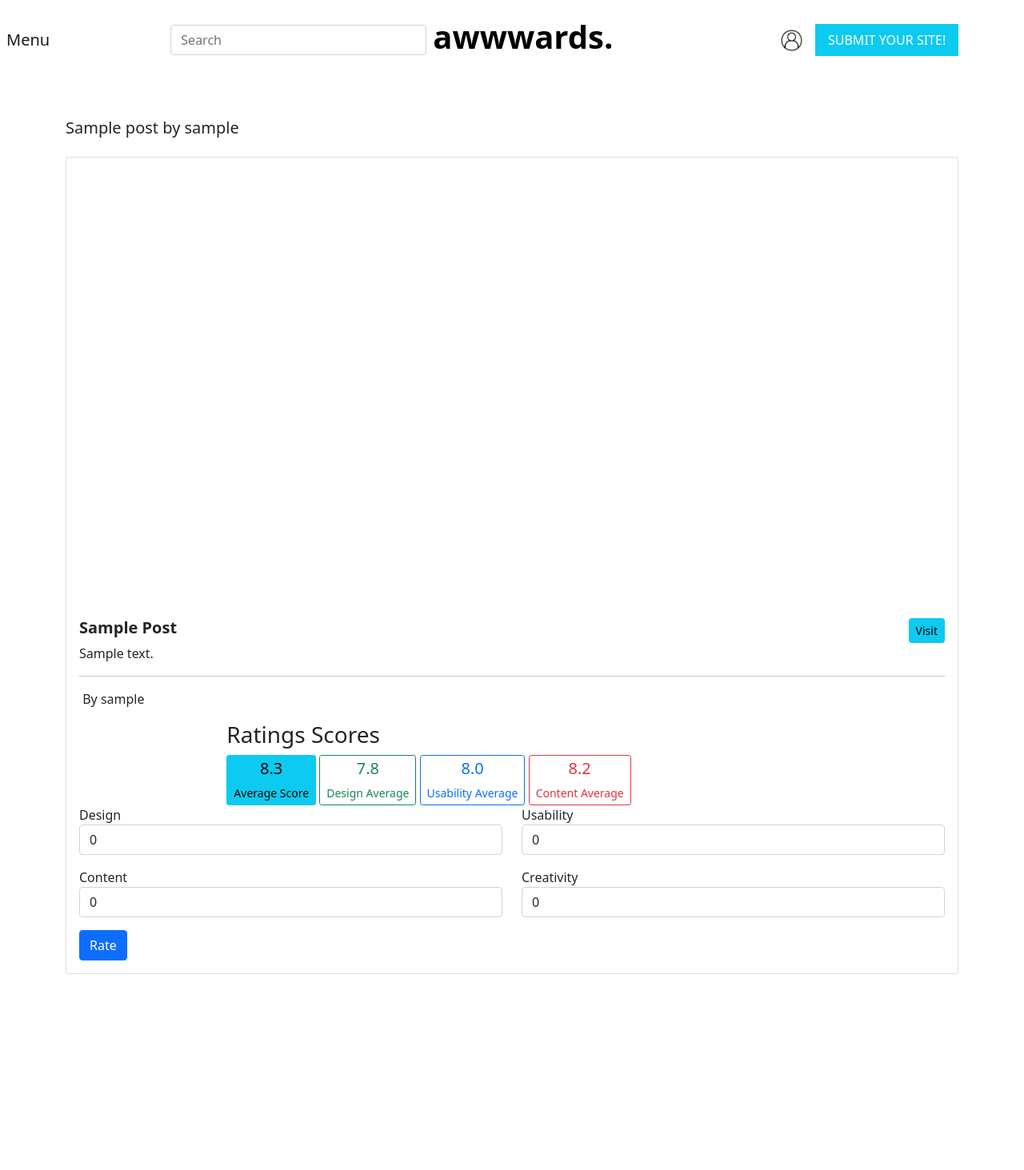
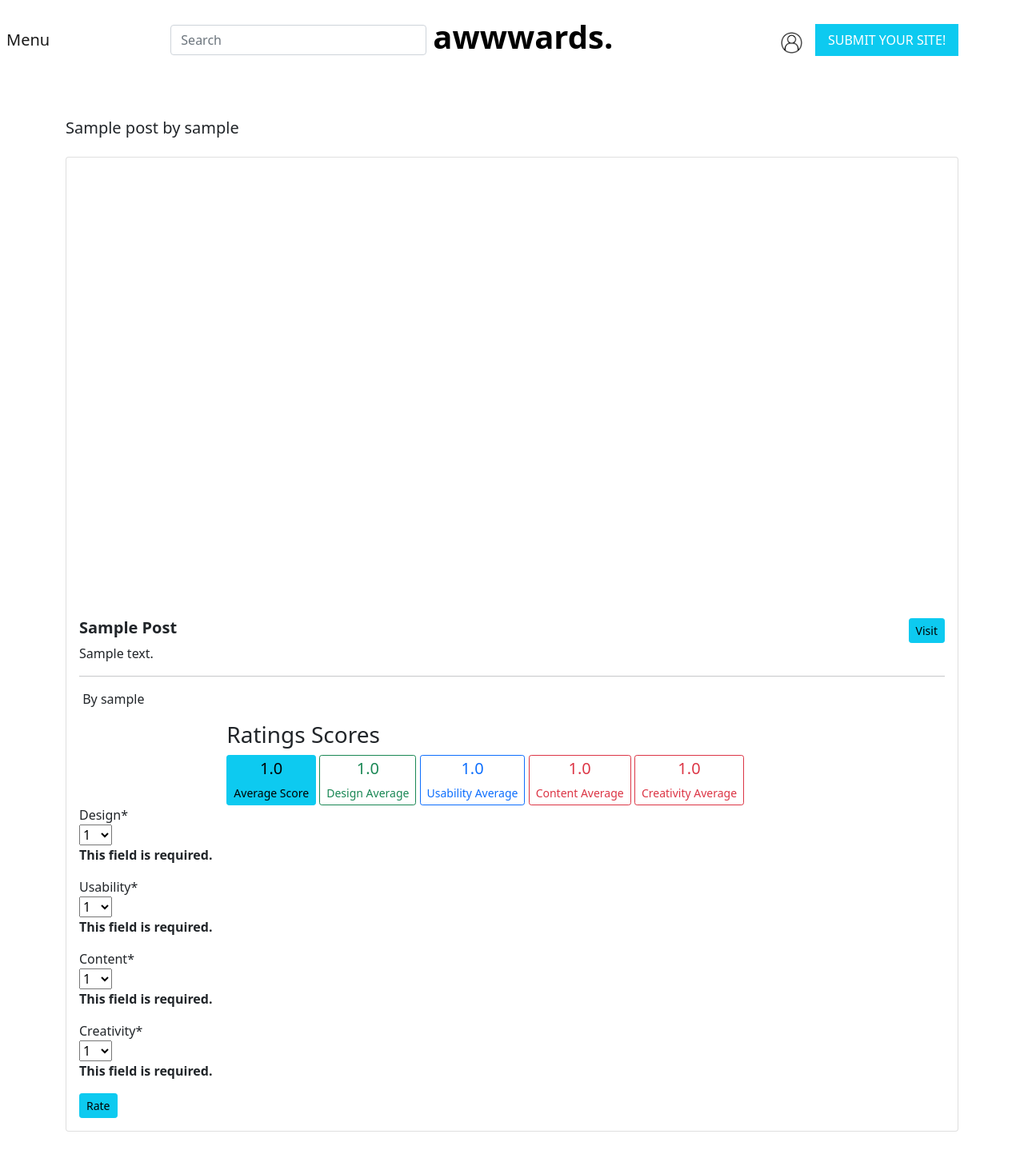
Before and after one commit to Isaac-kiptoo-kilimo/Awwards-application, a Django app: page /rating/1/ in a window 1280 px wide. Shown: the whole page at 80% size. Before the commit the page ends 1218 px from the top, so only its background shows below. Run offline with Django 4.2, Linux system fonts and the light colour scheme; a user stored in the database is signed in; tables that the repository leaves empty hold one stand-in row (values such as "Sample post"); some libraries are stand-ins or nearby versions.

Commit message:
feature:fixing the average scores

```diff
--- a/app/forms.py
+++ b/app/forms.py
@@ -10,7 +10,31 @@
         model = Profile
         fields = ['email','fullname','proc_img','bio','contacts']
 
-class RateForm(forms.ModelForm):
+# class RateForm(forms.ModelForm):
+#     class Meta:
+#         model = Rate
+#         fields = ['design', 'usability', 'content','creativity']
+
+
+class RateForm(forms.Form):
+
+    rating = (
+    (1, '1'),
+    (2, '2'),
+    (3, '3'),
+    (4, '4'),
+    (5, '5'),
+    (6, '6'),
+    (7, '7'),
+    (8, '8'),
+    (9, '9'),
+    (10, '10'),
+    )
+    design = forms.ChoiceField(choices=rating)
+    usability =forms.ChoiceField(choices=rating)
+    content = forms.ChoiceField(choices=rating)
+    creativity =forms.ChoiceField(choices=rating)
+
     class Meta:
         model = Rate
         fields = ['design', 'usability', 'content','creativity']
--- a/app/models.py
+++ b/app/models.py
@@ -65,6 +65,20 @@
     def __str__(self):
         return self.title
 
+    def totalRatings(self):
+        ratings=Rate.objects.filter(post=self)
+        return len(ratings)
+
+    def design_average(self):
+        sum=0
+        ratings=Rate.objects.filter(post=self)
+        for rating in ratings:
+            sum+=rating.design
+
+        if len(ratings)>0:
+            return sum/len(ratings)
+        else:
+            return 0
 
 class Rate(models.Model):
     rating = (
@@ -99,5 +113,5 @@
     def update_rate(self):
         self.update()
 
-    def __str__(self):
-        return self.post.title
+    def __int__(self):
+        return self.design_average
--- a/app/views.py
+++ b/app/views.py
@@ -1,3 +1,4 @@
+
 from django.http import HttpResponseRedirect
 from django.shortcuts import redirect, render
 from django.contrib.auth import authenticate,login,logout
@@ -20,8 +21,11 @@
 def index(request):
     today = date.today()
     user_posts=Post.objects.all()
+    post=Post.objects.all().first()
+    ratings=Rate.objects.filter(post=post)
+    aves=create_average(ratings)
 
-    return render(request,'pages/index.html',{'posts':user_posts,'today':today})
+    return render(request,'pages/index.html',{'posts':user_posts,'today':today,'post':post,'aves':aves})
 
 @login_required(login_url='login')
 def profile(request):
@@ -141,31 +145,51 @@
 
 @login_required(login_url='login')
 def rating(request,post_id):
-    post = Post.objects.get(id=post_id)
-    ratings = Rate.objects.filter(user=request.user, id=post_id).first()
-    if request.method =="POST":
-        post = Post.objects.get(id=post_id),
-        current_user = request.user,
-        design= request.POST['design']
-        usability= request.POST['usability']
-        content= request.POST['content']
-        creativity= request.POST['creativity']
 
-        ratings =Rate.objects.create(
+    user=request.user
+    post=Post.objects.get(id=post_id)
+    ratings=Rate.objects.filter(post=post)
 
-            design=design,
-            usability=usability,
-            content=content,
-            creativity=creativity,
-            # scores= (int(design)) + (int(usability)) + (int(content)) + (int(creativity)) ,
-            scores=((float(design) + float(usability) + float(content) + float(creativity))/4),
-            user = request.user,
-            post = Post.objects.get(id=post_id),
-        )
-        return redirect ('index')
-    else:
+    form=RateForm(request.POST)
+    if request.method=='POST':
+       if form.is_valid():
+           design=form.cleaned_data['design']
+           usability=form.cleaned_data['usability']
+           content=form.cleaned_data['content']
+           creativity=form.cleaned_data['creativity']
+           new_rate=Rate(design=design,usability=usability,content=content,creativity=creativity,user=user,post=post)
+           new_rate.save()
+           return redirect('rating',post_id=post_id)
+    cxt={
+        'form':form,
+        'post':post,
+        'ratings':create_average(ratings)
+    }
+    return render(request,'pages/rating.html',cxt)
 
-        return render(request,'pages/rating.html',{'post':post, 'ratings':ratings})
+def create_average(ratings):
+    design=0
+    usability=0
+    content=0
+    creativity=0
+    for rate in ratings:
+        design+=int(rate.design)
+        usability+=int(rate.usability)
+        content+=int(rate.content)
+        creativity+=int(rate.creativity)
+
+    des_av=design/len(ratings)
+    usa_av=usability/len(ratings)
+    con_av=content/len(ratings)
+    creat_av=creativity/len(ratings)
+    score_av=(des_av+usa_av+con_av+creat_av)/4
+    return {
+        'design_average':des_av,
+        'usability_average':usa_av,
+        'content_average':con_av,
+        'creativity_average':creat_av,
+        'score_average':score_av
+    }
 
 class ProfileList(APIView):
     def get(self, request, format=None):
--- a/static/css/style.css
+++ b/static/css/style.css
@@ -162,4 +162,8 @@
 .list-style{
     list-style: none;
 }
+
+#navbarDropdown{
+    font-size: 35px;
+}
 /* style="background-image:url('{% static 'images' %}')"  */
--- a/templates/pages/rating.html
+++ b/templates/pages/rating.html
@@ -76,17 +76,20 @@
                 <div class="col-md-8">
                     <h3 class="D-block mx-auto">Ratings Scores</h3>
 
-                    <a class="btn btn-info btn-sm" ><h5>8.3</h5>
+                    <a class="btn btn-info btn-sm" ><h5>{{ratings.score_average}}</h5>
                         <span class="sc">Average Score</span>
                     </a>
-                    <a class="btn btn-outline-success btn-sm" ><h5> 7.8</h5>
+                    <a class="btn btn-outline-success btn-sm" ><h5> {{ratings.design_average}}</h5>
                         <span class="sc">Design Average</span>
                     </a>
-                    <a class="btn btn-outline-primary btn-sm" id="u"><h5>8.0</h5>
+                    <a class="btn btn-outline-primary btn-sm" id="u"><h5>{{ratings.usability_average}}</h5>
                         <span class="sc">Usability Average</span>
                     </a>
-                    <a class="btn btn-outline-danger btn-sm" id="c"><h5>8.2</h5>
+                    <a class="btn btn-outline-danger btn-sm" id="c"><h5>{{ratings.content_average}}</h5>
                         <span class="sc">Content Average</span>
+                    </a>
+                    <a class="btn btn-outline-danger btn-sm" id="c"><h5>{{ratings.creativity_average}}</h5>
+                        <span class="sc">Creativity Average</span>
                     </a>
 
                 </div>
@@ -96,47 +99,12 @@
             </div>
 
 
-            {% if rating_status %}
-            <h5>You have already voted</h5>
-            {% else %}
-            {% if user.is_authenticated %}
-            <form class="ratings-form" action="" method="POST">
+            <form action="" method="post" enctype="multipart/form-data">
                 {% csrf_token %}
-                <!-- <div class="mb-3">
-                    <label for="Comment">Comment</label>
-                    <textarea class="form-control" name="comment" id="comment" rows="5"></textarea>
-                </div> -->
-                <div class="row">
-                    <div class="col-sm-6">
-                        <div class="mb-3">
-                            <label for="Design">Design</label>
-                            <input type="number" class="form-control" name="design" min="0" max="10" value="0">
-                        </div>
-                    </div>
-                    <div class="col-sm-6">
-                        <div class="mb-3">
-                            <label for="Usability">Usability</label>
-                            <input type="number" class="form-control" name="usability" min="0" max="10" value="0">
-                        </div>
-                    </div>
-                </div>
-                <div class="row">
-                    <div class="col-sm-6">
-                        <div class="mb-3">
-                            <label for="Content">Content</label>
-                            <input type="number" class="form-control" name="content" min="0" max="10" value="0">
-                        </div>
-                    </div>
-                    <div class="col-sm-6">
-                        <div class="mb-3">
-                            <label for="Creativity">Creativity</label>
-                            <input type="number" class="form-control" name="creativity" min="0" max="10" value="0">
-                        </div>
-                    </div>
-                </div>
-                <button type="submit" class="btn btn-primary">Rate</button>
-            {% endif %}
-            {% endif %}
+                {{form|crispy}}
+                <button class="btn btn-sm btn-info" type="submit">Rate</button>
+            </form>
+
         </div>
 </div>
 {% endblock %}
```
Also changed, not shown: templates/components/navbar.html (+9 -4 lines), templates/pages/index.html (+12 -10 lines), 2 other files.
